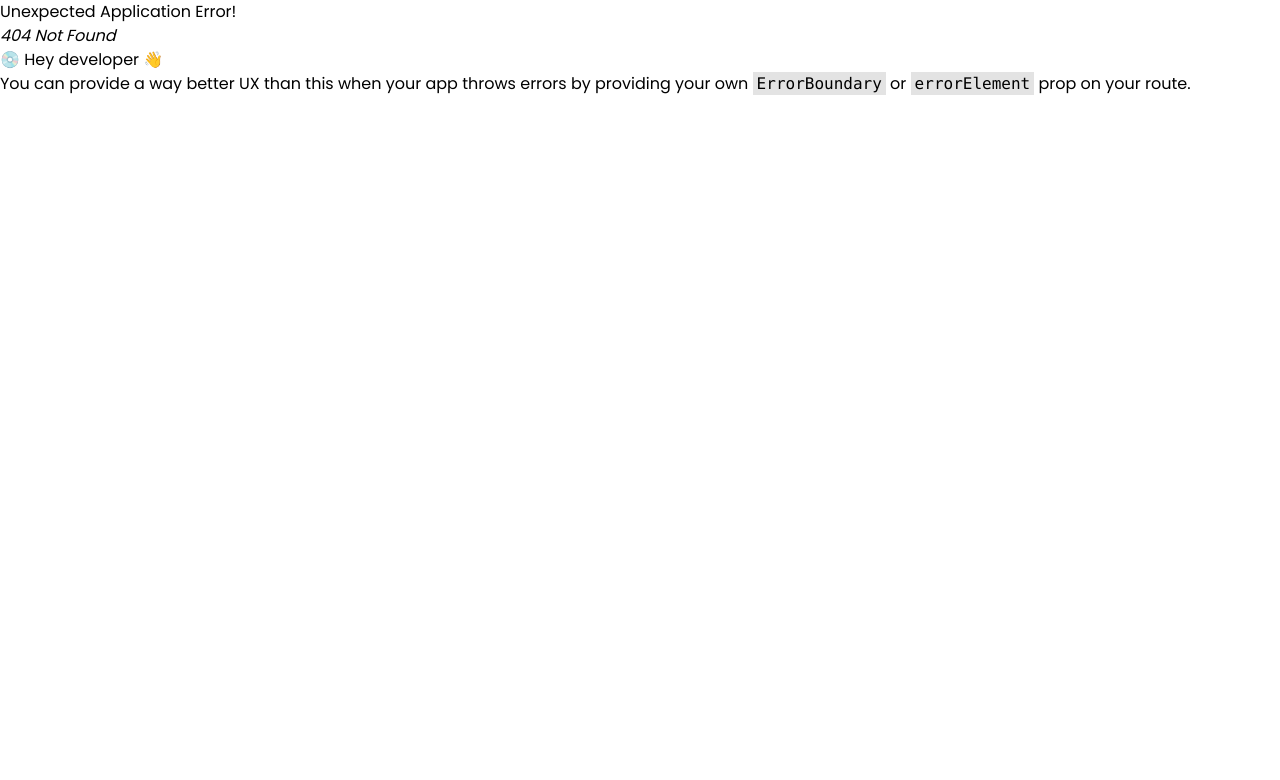
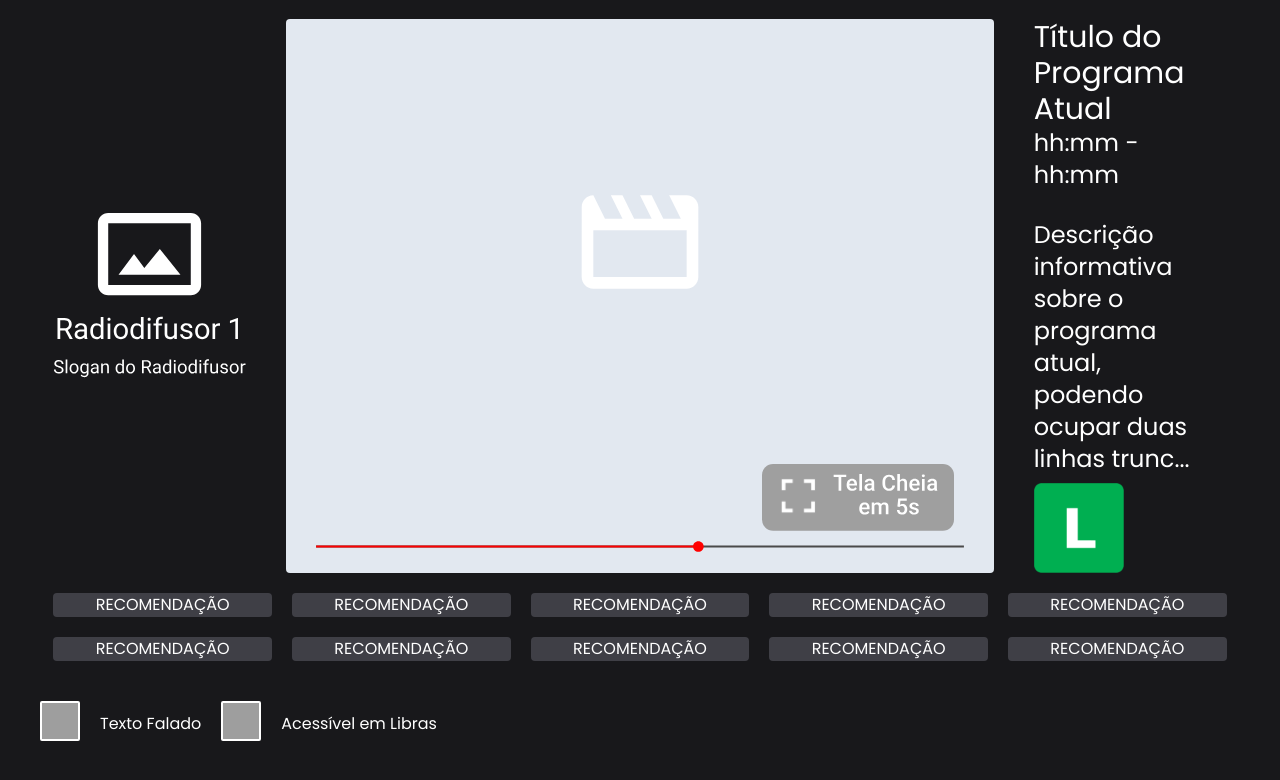
Before and after one commit to pvborgesz/tv-ui, a React (Vite) app: page /radioDifusorSec in a window 1280 px wide. Before the commit this address had no page. Shown: the top 780 px of the page. Built offline with nearby package versions, Linux system fonts and the light colour scheme; grey boxes are pictures that could not be loaded.

Commit message:
Criação da página de App secundário

```diff
--- a/src/App.jsx
+++ b/src/App.jsx
@@ -7,7 +7,7 @@ export default function App() {
 
   useEffect(() => {
     if (navigate) {
-      navigate("radioDifusor");
+      navigate("radioDifusorSec");
     }
   }, []);
 
--- a/src/main.jsx
+++ b/src/main.jsx
@@ -8,6 +8,7 @@ import SelectProfile from "./pages/SelectProfile.jsx";
 import CreateProfile from "./pages/CreateProfile.jsx";
 import UserProvider from "./contexts/userContext.jsx";
 import RadioDifusor from "./pages/Radiodifusor.jsx";
+import RadioDifusorSec from "./pages/RadioDifusorSec.jsx";
 
 const router = createBrowserRouter([
   {
@@ -30,6 +31,10 @@ const router = createBrowserRouter([
         path: "radioDifusor",
         element: <RadioDifusor />,
       },
+      {
+        path: "radioDifusorSec",
+        element: <RadioDifusorSec />,
+      },
     ],
   },
 ]);
--- /dev/null
+++ b/src/pages/RadioDifusorSec.jsx
@@ -0,0 +1,75 @@
+/* eslint-disable no-unused-vars */
+import React from "react";
+import Footer from "../components/Footer";
+import ProfileIcon from "../components/ProfileIcon";
+import RadioDifusorIcon from "../assets/radiodifusor_icon.svg";
+import IndicacaoIcon from "../assets/indicacao.svg";
+import PlayIcon from "../assets/play.svg";
+import BtnFcIcon from "../assets/btn_fc.svg";
+import ProgBarIcon from "../assets/prog_bar.svg";
+import TitlePage from "../components/TitlePage";
+
+export default function RadioDifusorSec() {
+  return (
+    <>
+      {/* div with input for nome and for sobrenome  in row*/}
+      <div className="flex flex-col h-full items-center mt-10">
+
+        <div className="bg-zinc-900 flex flex-row h-full w-11/12 items-center justify-center text-white flex-grow mb-5">
+          <div className="flex justify-center w-1/4 mr-10">
+            <img className="w-full" src={RadioDifusorIcon} />
+          </div>
+
+          <div className="flex flex-col items-center align-center justify-center text-white bg-slate-200 h-full rounded w-11/12">
+
+            <div className="flex justify-center items-center h-4/5">
+              <img src={PlayIcon} />
+            </div>
+
+            <div className="flex flex-col justify-end mb-5">
+              <div className="flex flex-row justify-end mr-10">
+                <img className="w-48" src={BtnFcIcon} />
+              </div>
+              <div className="flex flex-row justify-center">
+                <img className="w-11/12" src={ProgBarIcon} />
+              </div>
+            </div>
+
+          </div>
+
+          <div className="flex flex-col w-1/4 justify-center items-start ml-10">
+
+            <div className="flex flex-col items-start justify-center w-full mb-5">
+              <h1 className="text-3xl font-normal mb-0">
+                Título do Programa Atual
+              </h1>
+              <h3 className="text-2xl">
+                hh:mm - hh:mm
+              </h3>
+            </div>
+
+            <div className="flex flex-col justify-start items-start ">
+              <h1 className="text-2xl pr-5 py-2">Descrição informativa sobre o programa atual, podendo ocupar duas linhas trunc...</h1>
+              <img src={IndicacaoIcon} />
+            </div>
+          </div>
+        </div>
+
+        <div className="bg-zinc-900 grid grid-cols-5 grid-rows-2 text-white gap-5 w-11/12 h-4/5 ml-5 mr-5 mb-10">
+          <div className="flex justify-center items-center bg-zinc-700 rounded"><h1 className="text-1xl">RECOMENDAÇÃO</h1></div>
+          <div className="flex justify-center items-center bg-zinc-700 rounded"><h1 className="text-1xl">RECOMENDAÇÃO</h1></div>
+          <div className="flex justify-center items-center bg-zinc-700 rounded"><h1 className="text-1xl">RECOMENDAÇÃO</h1></div>
+          <div className="flex justify-center items-center bg-zinc-700 rounded"><h1 className="text-1xl">RECOMENDAÇÃO</h1></div>
+          <div className="flex justify-center items-center bg-zinc-700 rounded"><h1 className="text-1xl">RECOMENDAÇÃO</h1></div>
+          <div className="flex justify-center items-center bg-zinc-700 rounded"><h1 className="text-1xl">RECOMENDAÇÃO</h1></div>
+          <div className="flex justify-center items-center bg-zinc-700 rounded"><h1 className="text-1xl">RECOMENDAÇÃO</h1></div>
+          <div className="flex justify-center items-center bg-zinc-700 rounded"><h1 className="text-1xl">RECOMENDAÇÃO</h1></div>
+          <div className="flex justify-center items-center bg-zinc-700 rounded"><h1 className="text-1xl">RECOMENDAÇÃO</h1></div>
+          <div className="flex justify-center items-center bg-zinc-700 rounded"><h1 className="text-1xl">RECOMENDAÇÃO</h1></div>
+        </div>
+
+      </div>
+      <Footer />
+    </>
+  );
+}
```
